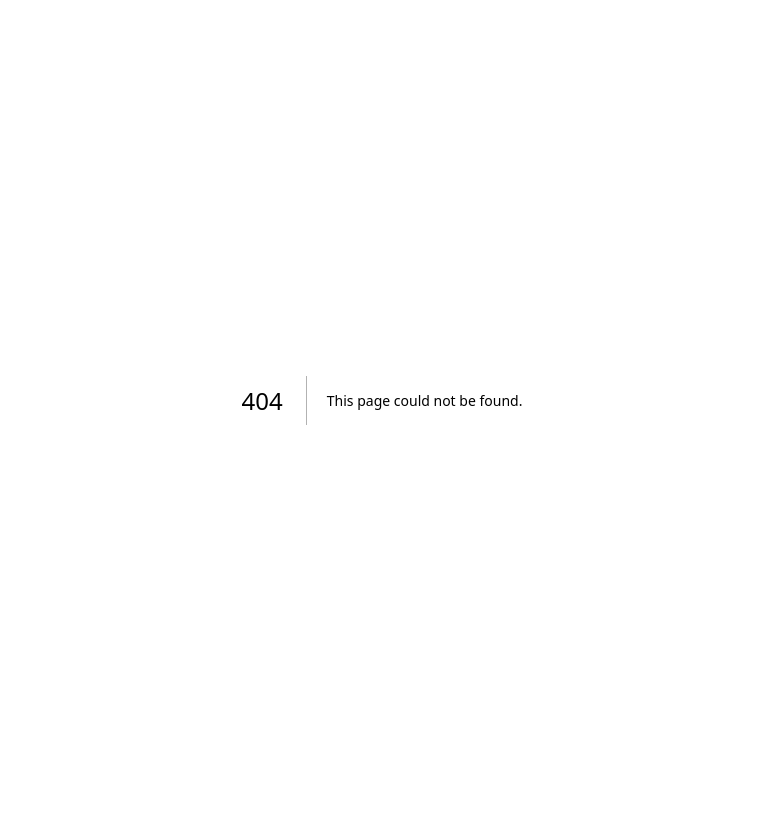
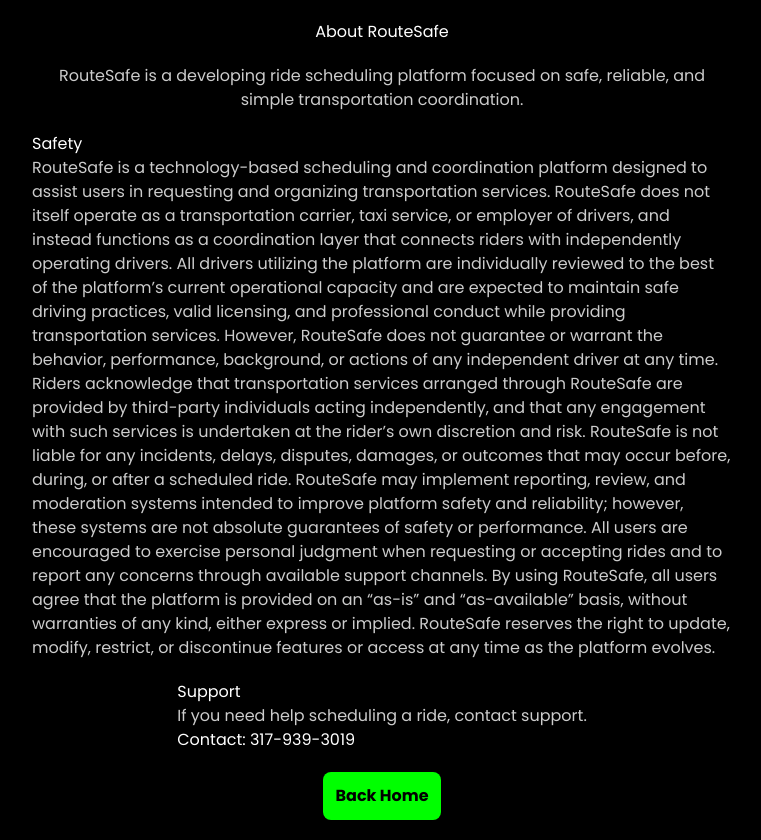
Before and after one commit to gman1337lol/routesafe, a Next.js app: page /about in a window 1280 px wide. Before the commit this address had no page. Shown: the whole page, without its empty margins (258-1019 px from the left). Before the commit the page ends 800 px from the top, so only its background shows below. Built offline with nearby package versions, Linux system fonts and the light colour scheme.

Commit message:
added and updated about page with safety info

```diff
--- /dev/null
+++ b/app/about/page.tsx
@@ -0,0 +1,65 @@
+import Link from "next/link";
+
+export default function AboutPage() {
+  return (
+    <main
+      style={{
+        minHeight: "100vh",
+        backgroundColor: "black",
+        color: "white",
+        padding: 20,
+        display: "flex",
+        flexDirection: "column",
+        alignItems: "center",
+        gap: 20,
+      }}
+    >
+      <h1>About RouteSafe</h1>
+
+      <p style={{ maxWidth: 700, textAlign: "center", color: "#ccc" }}>
+        RouteSafe is a developing ride scheduling platform focused on safe,
+        reliable, and simple transportation coordination.
+      </p>
+
+      <div style={{ maxWidth: 700 }}>
+        <h2>Safety</h2>
+        <p style={{ color: "#ccc" }}>
+          RouteSafe is a technology-based scheduling and coordination platform designed to assist users in requesting and organizing transportation services. RouteSafe does not itself operate as a transportation carrier, taxi service, or employer of drivers, and instead functions as a coordination layer that connects riders with independently operating drivers.
+
+All drivers utilizing the platform are individually reviewed to the best of the platform’s current operational capacity and are expected to maintain safe driving practices, valid licensing, and professional conduct while providing transportation services. However, RouteSafe does not guarantee or warrant the behavior, performance, background, or actions of any independent driver at any time.
+
+Riders acknowledge that transportation services arranged through RouteSafe are provided by third-party individuals acting independently, and that any engagement with such services is undertaken at the rider’s own discretion and risk. RouteSafe is not liable for any incidents, delays, disputes, damages, or outcomes that may occur before, during, or after a scheduled ride.
+
+RouteSafe may implement reporting, review, and moderation systems intended to improve platform safety and reliability; however, these systems are not absolute guarantees of safety or performance. All users are encouraged to exercise personal judgment when requesting or accepting rides and to report any concerns through available support channels.
+
+By using RouteSafe, all users agree that the platform is provided on an “as-is” and “as-available” basis, without warranties of any kind, either express or implied. RouteSafe reserves the right to update, modify, restrict, or discontinue features or access at any time as the platform evolves.
+        </p>
+      </div>
+
+      <div style={{ maxWidth: 700 }}>
+        <h2>Support</h2>
+        <p style={{ color: "#ccc" }}>
+          If you need help scheduling a ride, contact support.
+        </p>
+
+        <p>Contact: 317-939-3019</p>
+      </div>
+
+      <Link href="/">
+        <button
+          style={{
+            padding: 12,
+            backgroundColor: "lime",
+            color: "black",
+            border: "none",
+            borderRadius: 8,
+            cursor: "pointer",
+            fontWeight: "bold",
+          }}
+        >
+          Back Home
+        </button>
+      </Link>
+    </main>
+  );
+}
--- a/app/page.tsx
+++ b/app/page.tsx
@@ -5,6 +5,8 @@ export default function Home() {
     <main
       style={{
         minHeight: "100vh",
+        backgroundColor: "black",
+        color: "white",
         display: "flex",
         justifyContent: "center",
         alignItems: "center",
@@ -13,13 +15,13 @@ export default function Home() {
       }}
     >
 
-      <p>Welcome to RouteSafe</p>
+      <p>RouteSafe</p>
 
       <Link href="/schedule">
         <button
           style={{
             padding: 12,
-            backgroundColor: "white",
+            backgroundColor: "lime",
             color: "black",
             border: "none",
             borderRadius: 8,
@@ -29,6 +31,21 @@ export default function Home() {
           Schedule A Ride
         </button>
       </Link>
+
+      <Link href="/about">
+  <button
+    style={{
+      padding: 12,
+      backgroundColor: "lime",
+      color: "black",
+      border: "none",
+      borderRadius: 8,
+      cursor: "pointer"
+    }}
+  >
+    About
+  </button>
+</Link>
     </main>
   );
 }
--- a/app/schedule/page.tsx
+++ b/app/schedule/page.tsx
@@ -83,7 +83,13 @@ setSubmitted(true);
         <input
           placeholder="Phone Number"
           value={formData.phone}
-          onChange={(e) => setFormData({ ...formData, phone: e.target.value })}
+          onChange={(e) => setFormData({ ...formData, phone: e.target.value })
+        }
+        style={{
+          padding: 10,
+          borderRadius: 8,
+          border: "none",
+        }}
         />
         <input
           placeholder="Pickup Location"
```
